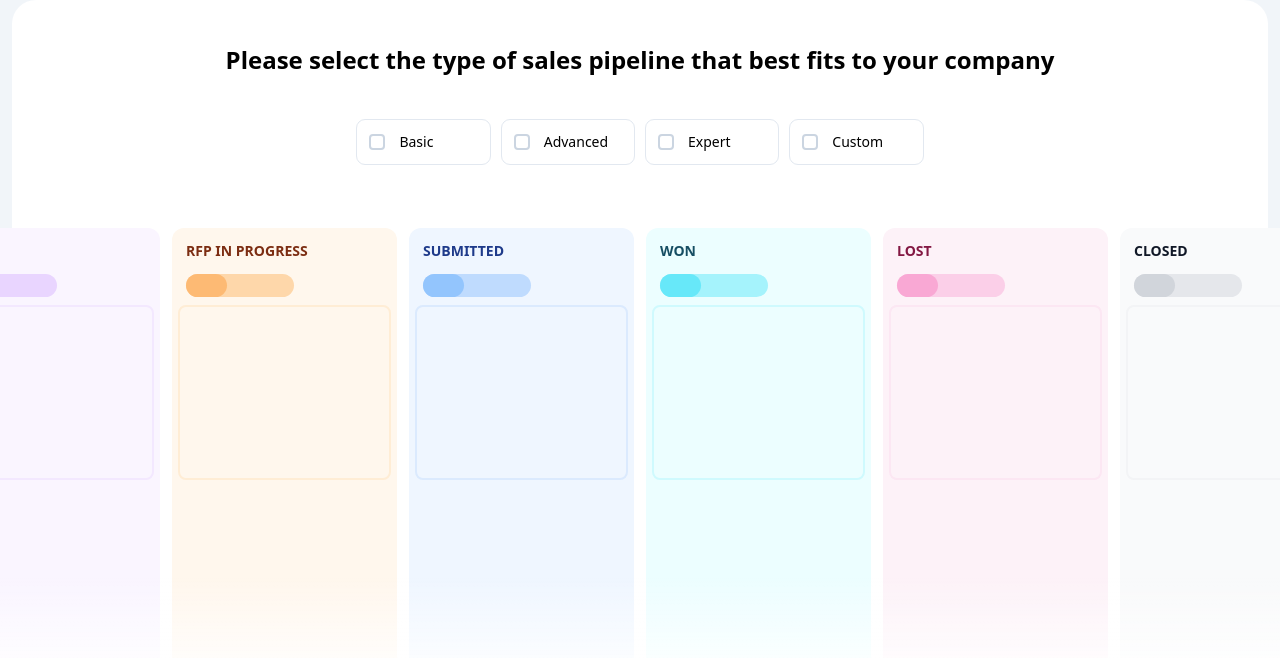
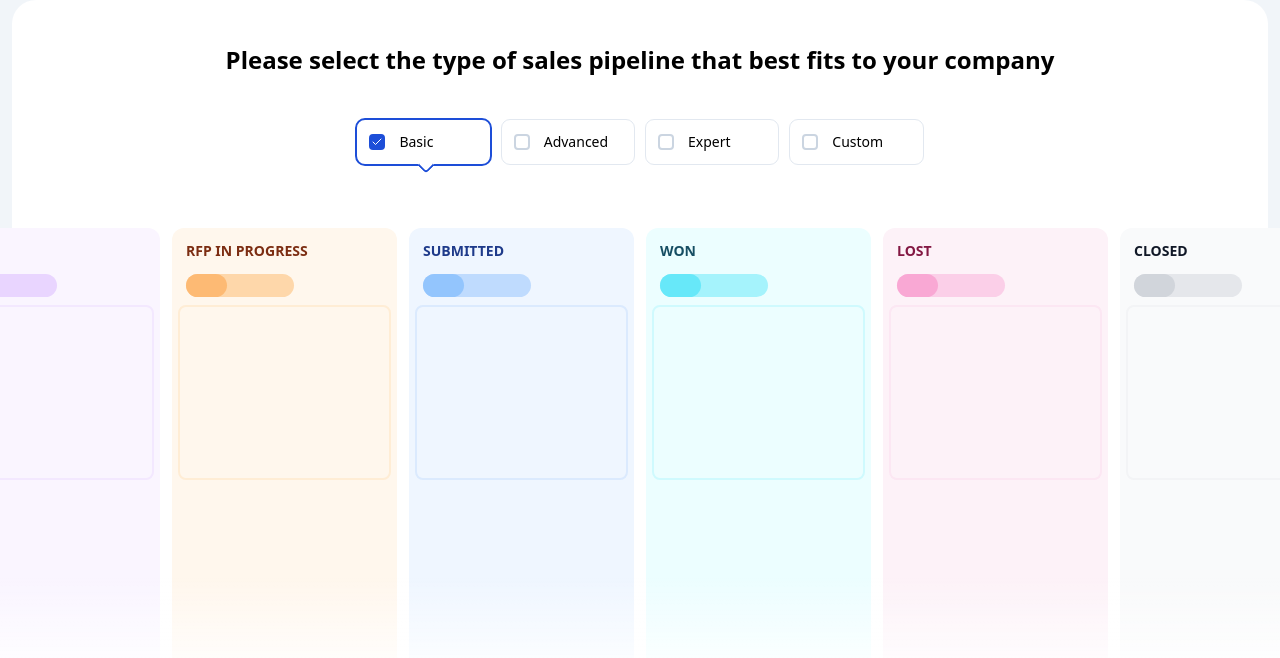
Before and after one commit to v1nidev/pipelines, a React (Vite) app: page / in a window 1280 px wide. Shown: the top 658 px of the page. Built offline with nearby package versions, Linux system fonts and the light colour scheme.

Commit message:
Create arbitrary logic for filters

```diff
--- a/src/App.tsx
+++ b/src/App.tsx
@@ -2,36 +2,64 @@ import { useState } from "react";
 import { Checkbox } from "./shared/Checkbox";
 import { Column } from "./Column";
 
-const filters = ["Basic", "Advanced", "Expert", "Custom"];
-const columns = [
+const filters = ["Basic", "Advanced", "Expert", "Custom"] as const;
+
+type Label = (typeof filters)[number];
+
+type Column = {
+  title: string;
+  color: string;
+  label: Label;
+};
+
+const columns: Column[] = [
   {
     title: "Lead",
     color: "purple",
+    label: "Expert",
   },
   {
     title: "RFP in progress",
     color: "orange",
+    label: "Advanced",
   },
   {
     title: "Submitted",
     color: "blue",
+    label: "Basic",
   },
   {
     title: "Won",
     color: "cyan",
+    label: "Basic",
   },
   {
     title: "Lost",
     color: "pink",
+    label: "Custom",
   },
   {
     title: "Closed",
     color: "gray",
+    label: "Basic",
   },
 ];
 
 function App() {
-  const [checkedFilter, setCheckedFilter] = useState("");
+  const [selectedLabel, setSelectedLabel] = useState<Label>("Basic");
+  const selectedLabelFilterIndex = filters.findIndex(
+    (filter) => filter === selectedLabel
+  );
+
+  function filterColumnByLabel(column: Column) {
+    if (!selectedLabel) return true;
+
+    const columnLabelIndex = filters.findIndex(
+      (filter) => filter === column.label
+    );
+
+    return columnLabelIndex >= selectedLabelFilterIndex;
+  }
 
   return (
     <div className="flex flex-col px-3 h-screen bg-slate-100">
@@ -42,22 +70,22 @@ function App() {
             company
           </legend>
           <div className="flex mt-11 gap-x-3 min-w-[45%]">
-            {filters.map((filter) => (
+            {filters.map((label) => (
               <Checkbox
-                key={filter}
+                key={label}
                 className="grow shrink-0 basis-0"
-                name={filter}
-                label={filter}
-                checked={checkedFilter === filter}
+                name={label}
+                label={label}
+                checked={selectedLabel === label}
                 onChange={(isChecked) =>
-                  setCheckedFilter(isChecked ? filter : "")
+                  setSelectedLabel(isChecked ? label : "Basic")
                 }
               />
             ))}
           </div>
         </fieldset>
         <div className="flex mt-16 grow gap-x-3">
-          {columns.map((column) => (
+          {columns.filter(filterColumnByLabel).map((column) => (
             <Column key={column.title} {...column} />
           ))}
         </div>
```
